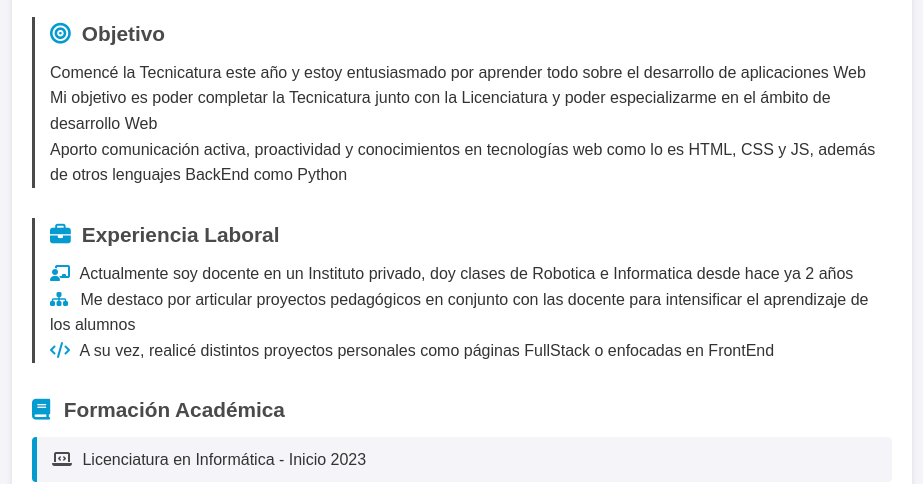
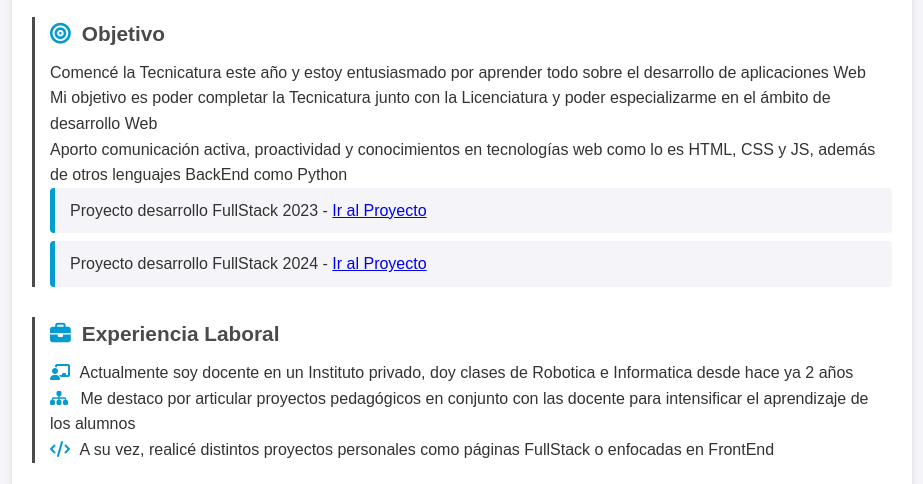
Before and after one commit to CerriMatiasIT/Actividad-Curriculum-UNO-PW1, a plain HTML site: page index.html in a window 1280 px wide. Shown: the part 688-1172 px from the top of the page, without its empty margins (178-1101 px from the left). Drawn offline with Linux system fonts and the light colour scheme; a small style sheet from the web is missing.

Commit message:
Adicion nuevamente de URL a proyectos anteriores

```diff
--- a/index.html
+++ b/index.html
@@ -41,6 +41,10 @@
 				ámbito de desarrollo Web</p>
 			<p>Aporto comunicación activa, proactividad y conocimientos en tecnologías
 				web como lo es HTML, CSS y JS, además de otros lenguajes BackEnd como Python</p>
+			<ul class="lista-desordenada">
+				<li>Proyecto desarrollo FullStack 2023 - <a href="https://rotiseria-15.netlify.app" target="_blank">Ir al Proyecto</a></li>
+				<li>Proyecto desarrollo FullStack 2024 - <a href="https://cerrimatiasit.github.io/Trabajo-Practico-FrontEnd-2024" target="_blank">Ir al Proyecto</a></li>
+			</ul>
 		</div>
 		<div class="Experiencia">
 			<h3><i class="fas fa-briefcase"></i> Experiencia Laboral</h3>
```
